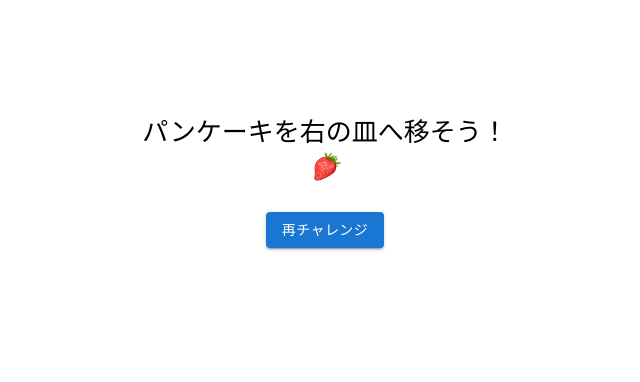
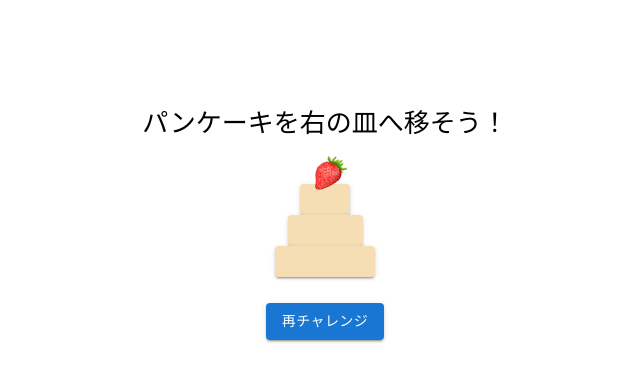
Before and after one commit to wildbook7/pancakes-of-hanoi, a React (Create React App) app: page / in a window 1280 px wide. Shown: the top 382 px of the page, without its empty margins (315-955 px from the left). Built offline with nearby package versions, Linux system fonts and the light colour scheme.

Commit message:
パンケーキを用意

```diff
--- a/src/App.tsx
+++ b/src/App.tsx
@@ -2,18 +2,44 @@ import React from 'react';
 import strawberry from './strawberry.png';
 import './App.css';
 import Button from '@mui/material/Button'
+import Paper from '@mui/material/Paper'
 
 function App() {
   return (
     <div className="App">
       <header className="App-header">
         パンケーキを右の皿へ移そう！
-        <img src={strawberry} alt="strawberry" style={{ width: "50px"}} />
+        <img src={strawberry} alt="strawberry" style={{
+          width: "60px",
+          position: "relative",
+          top: "12px",
+          left: "3px",
+        }} />
+        <Paper elevation={2} sx={{
+          backgroundColor: 'wheat',
+          border: '1px brown',
+          width: '50px',
+        }}>
+          &nbsp;
+        </Paper>
+        <Paper elevation={2} sx={{
+          backgroundColor: 'wheat',
+          border: '1px brown',
+          width: '75px',
+        }}>
+          &nbsp;
+        </Paper>
+        <Paper elevation={2} sx={{
+          backgroundColor: 'wheat',
+          border: '1px brown',
+          width: '100px',
+        }}>
+          &nbsp;
+        </Paper>
         <p>
           <Button variant="contained">再チャレンジ</Button>
           <br />
         </p>
-        <p>&nbsp;</p>
         <p>&nbsp;</p>
         <p>&nbsp;</p>
         <p>&nbsp;</p>
```
